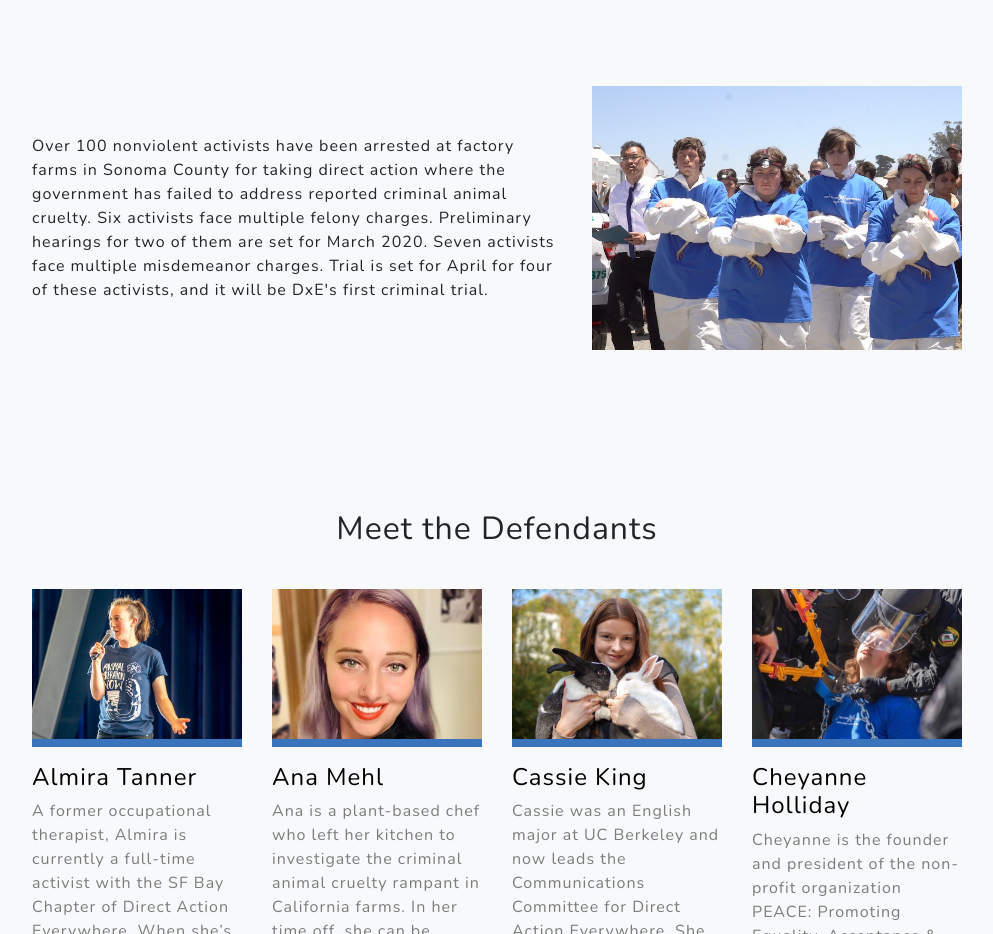
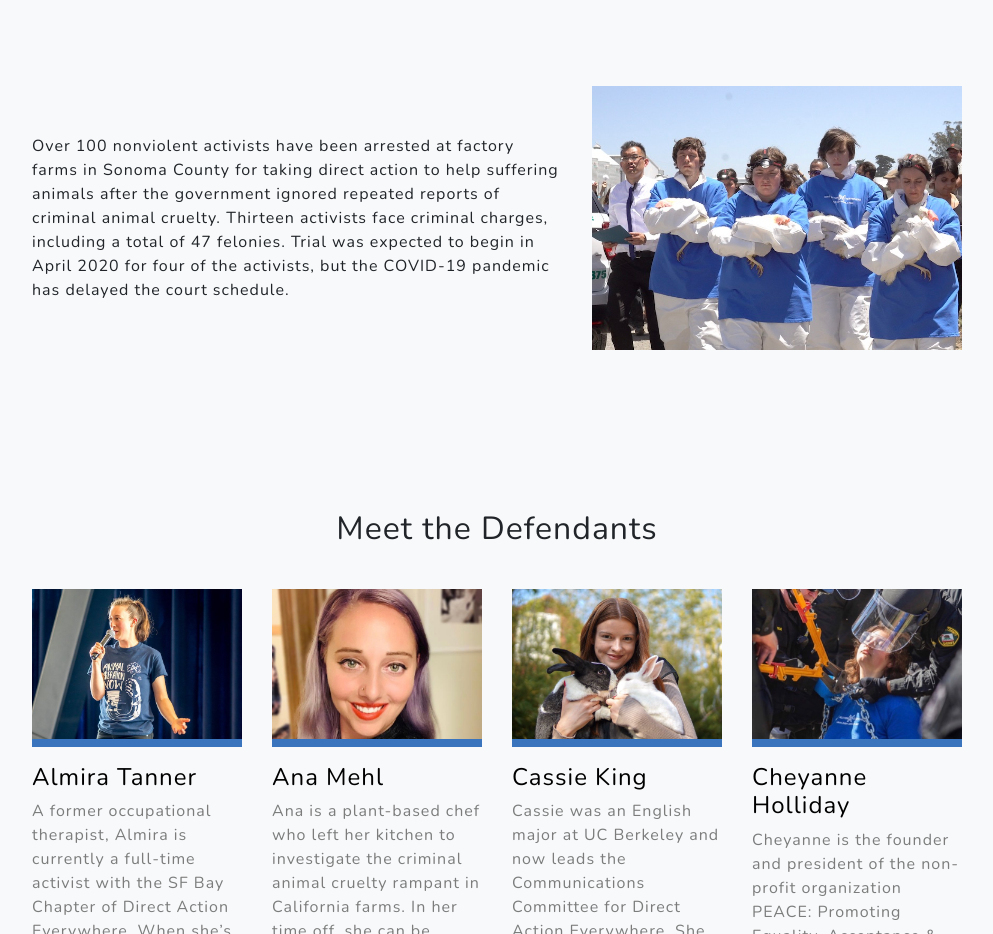
Before and after one commit to dxe/righttorescue.com-legacy, a plain HTML site: page sunrise.html in a window 1280 px wide. Shown: the part 980-1914 px from the top of the page, without its empty margins (143-1136 px from the left). Drawn offline with nearby package versions, Linux system fonts and the light colour scheme; a script that the page names is missing.

Commit message:
updated sonoma case description

```diff
--- a/sunrise.html
+++ b/sunrise.html
@@ -91,7 +91,7 @@
 
         <div class="col-lg-7 order-lg-1 my-auto mx-auto">
           <p class="mt-3">
-            Over 100 nonviolent activists have been arrested at factory farms in Sonoma County for taking direct action where the government has failed to address reported criminal animal cruelty. Six activists face multiple felony charges. Preliminary hearings for two of them are set for March 2020. Seven activists face multiple misdemeanor charges. Trial is set for April for four of these activists, and it will be DxE's first criminal trial.
+            Over 100 nonviolent activists have been arrested at factory farms in Sonoma County for taking direct action to help suffering animals after the government ignored repeated reports of criminal animal cruelty. Thirteen activists face criminal charges, including a total of 47 felonies. Trial was expected to begin in April 2020 for four of the activists, but the COVID-19 pandemic has delayed the court schedule.
           </p>
         </div>
 
```
